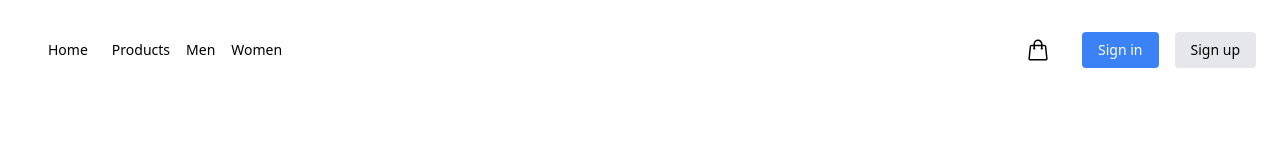
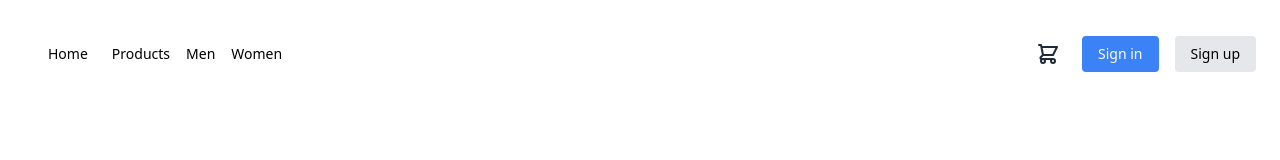
Before and after one commit to seculiraul/dust-client, a React (Create React App) app: page / in a window 1280 px wide. Shown: the top 160 px of the page. Built offline with nearby package versions, Linux system fonts and the light colour scheme; the HTML template or start-up script is replaced by a standard one.

Commit message:
Added New Shopping Cart Icon

```diff
--- a/src/components/Product-list/SingleProduct.js
+++ b/src/components/Product-list/SingleProduct.js
@@ -36,8 +36,8 @@ const SingleProduct = () => {
             <div className="pt-6">
               <nav aria-label="Breadcrumb">
                 <ol className="mx-auto flex max-w-2xl items-center space-x-2 px-4 sm:px-6 lg:max-w-7xl lg:px-8">
-                  {product?.breadcrumbs?.map((breadcrumb) => (
-                    <li key={breadcrumb.id}>
+                  {product?.breadcrumbs?.map((breadcrumb, index) => (
+                    <li key={index}>
                       <div className="flex items-center">
                         <a
                           href={breadcrumb.name}
@@ -120,11 +120,11 @@ const SingleProduct = () => {
                             Choose a color{' '}
                           </RadioGroup.Label>
                           <div className="flex items-center space-x-3">
-                            {product?.otherColors?.map((col) => (
+                            {product?.otherColors?.map((col, index) => (
                               <RadioGroup.Option
+                                key={index}
                                 style={{ backgroundColor: col?.color }}
                                 onClick={() => col?.onClick()}
-                                key={col?.color}
                                 className={({ active, checked }) =>
                                   classNames(
                                     `ring-gray-400`,
@@ -178,9 +178,9 @@ const SingleProduct = () => {
                           Choose a size{' '}
                         </RadioGroup.Label>
                         <div className="grid grid-cols-4 gap-4 sm:grid-cols-8 lg:grid-cols-4">
-                          {product?.sizes?.map((el) => (
+                          {product?.sizes?.map((el, index) => (
                             <RadioGroup.Option
-                              key={el?.size}
+                              key={index}
                               value={el?.size}
                               disabled={!(el?.quantity > 0)}
                               className={({ active }) =>
@@ -289,8 +289,8 @@ const SingleProduct = () => {
 
                     <div className="mt-4">
                       <ul className="list-disc space-y-2 pl-4 text-sm">
-                        {product?.specs?.map((highlight) => (
-                          <li key={highlight} className="text-gray-400">
+                        {product?.specs?.map((highlight, index) => (
+                          <li key={index} className="text-gray-400">
                             <span className="text-gray-600">{highlight}</span>
                           </li>
                         ))}
--- a/src/components/header/Header.js
+++ b/src/components/header/Header.js
@@ -1,8 +1,8 @@
-import { ShoppingBagIcon } from '@heroicons/react/24/outline'
 import { useSelector } from 'react-redux'
 import { Link, useNavigate } from 'react-router-dom'
 import useLinks from '../../hooks/shared/useLinks.js'
 import useSignOut from '../../hooks/useSignOut.js'
+import ShoppingCartIcon from '../shared/ShoppingCartIcon.js'
 import AuthButtons from './AuthButtons.js'
 import HeaderQuickLinks from './HeaderQuickLinks.js'
 
@@ -12,7 +12,13 @@ const Header = () => {
     pathnames: { cart, user: userPath, details },
   } = useLinks()
   const { logOutUser } = useSignOut()
-  const { user, token } = useSelector((state) => state.auth)
+  const { user, token, productNumber } = useSelector((state) => {
+    return {
+      user: state.auth?.user,
+      token: state.auth?.token,
+      productNumber: state.cartDetails?.items?.length,
+    }
+  })
 
   const onSingOutClick = () => {
     logOutUser()
@@ -22,9 +28,9 @@ const Header = () => {
     <div className="flex flex-row w-full p-4 justify-between">
       <HeaderQuickLinks />
       <div className="flex flex-row space-x-2 justify-end items-center md:ml-4 md:p-2 md:space-x-4 duration-200">
-        <ShoppingBagIcon
+        <ShoppingCartIcon
           onClick={() => navigate(cart)}
-          className="h-6 w-6 flex-shrink-0 md:mx-4 cursor-pointer"
+          productNumbers={productNumber}
         />
         <Link to={`${userPath}/${details}`} hidden={!user?.name}>
           {user?.name}
--- /dev/null
+++ b/src/components/shared/ShoppingCartIcon.js
@@ -0,0 +1,30 @@
+const ShoppingCartIcon = ({ productNumbers, onClick }) => {
+  return (
+    <button
+      onClick={onClick}
+      className="py-4 px-1 relative border-2 border-transparent text-gray-800 rounded-full hover:text-gray-400 focus:outline-none focus:text-gray-500 transition duration-300 ease-in-out"
+      aria-label="Cart"
+    >
+      <svg
+        className="h-6 w-6"
+        fill="none"
+        strokeLinecap="round"
+        strokeLinejoin="round"
+        strokeWidth={2}
+        viewBox="0 0 24 24"
+        stroke="currentColor"
+      >
+        <path d="M3 3h2l.4 2M7 13h10l4-8H5.4M7 13L5.4 5M7 13l-2.293 2.293c-.63.63-.184 1.707.707 1.707H17m0 0a2 2 0 100 4 2 2 0 000-4zm-8 2a2 2 0 11-4 0 2 2 0 014 0z"></path>
+      </svg>
+      {productNumbers > 0 && (
+        <span className="absolute inset-0 object-right-top -mr-6 duration-300">
+          <div className="inline-flex items-center px-1.5 py-0.5 border-2 border-white rounded-full text-xs font-semibold leading-4 bg-red-500 text-white duration-300">
+            {productNumbers}
+          </div>
+        </span>
+      )}
+    </button>
+  )
+}
+
+export default ShoppingCartIcon
```
